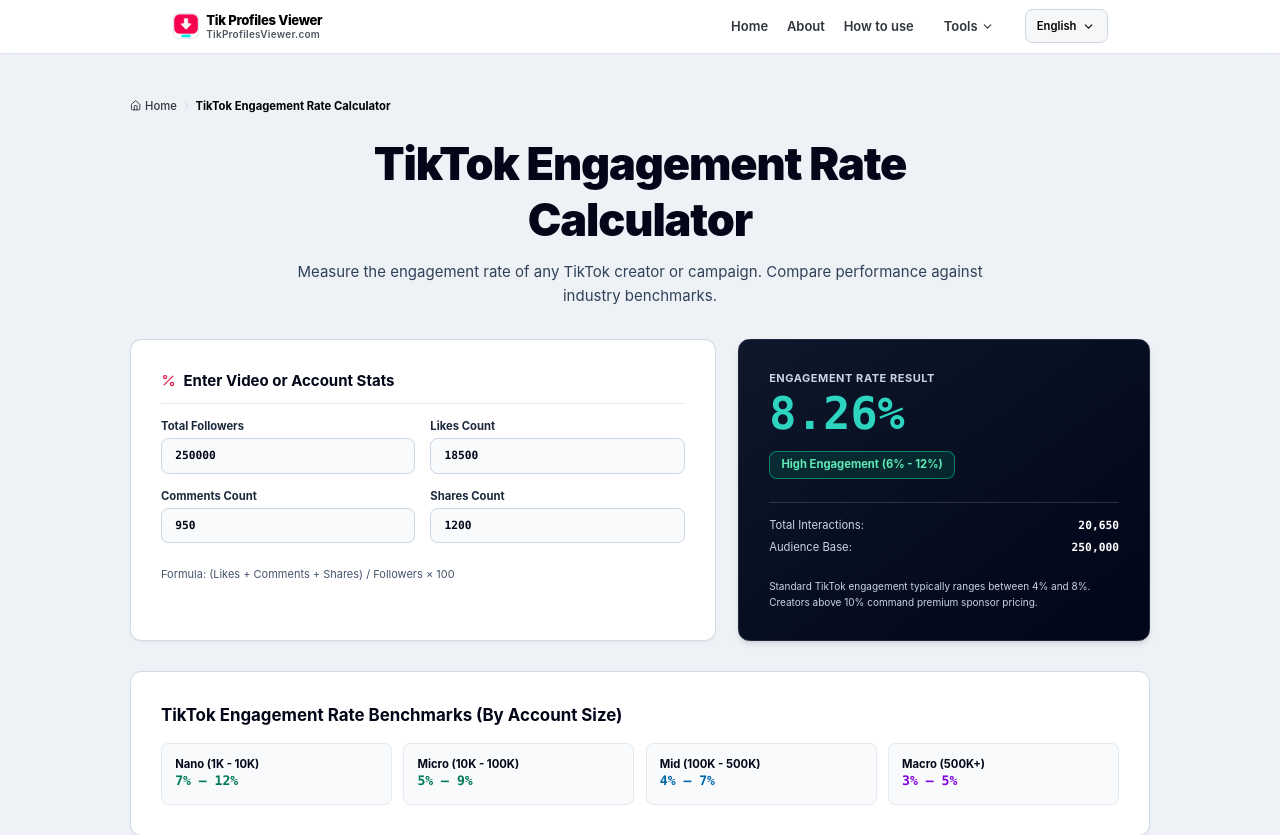
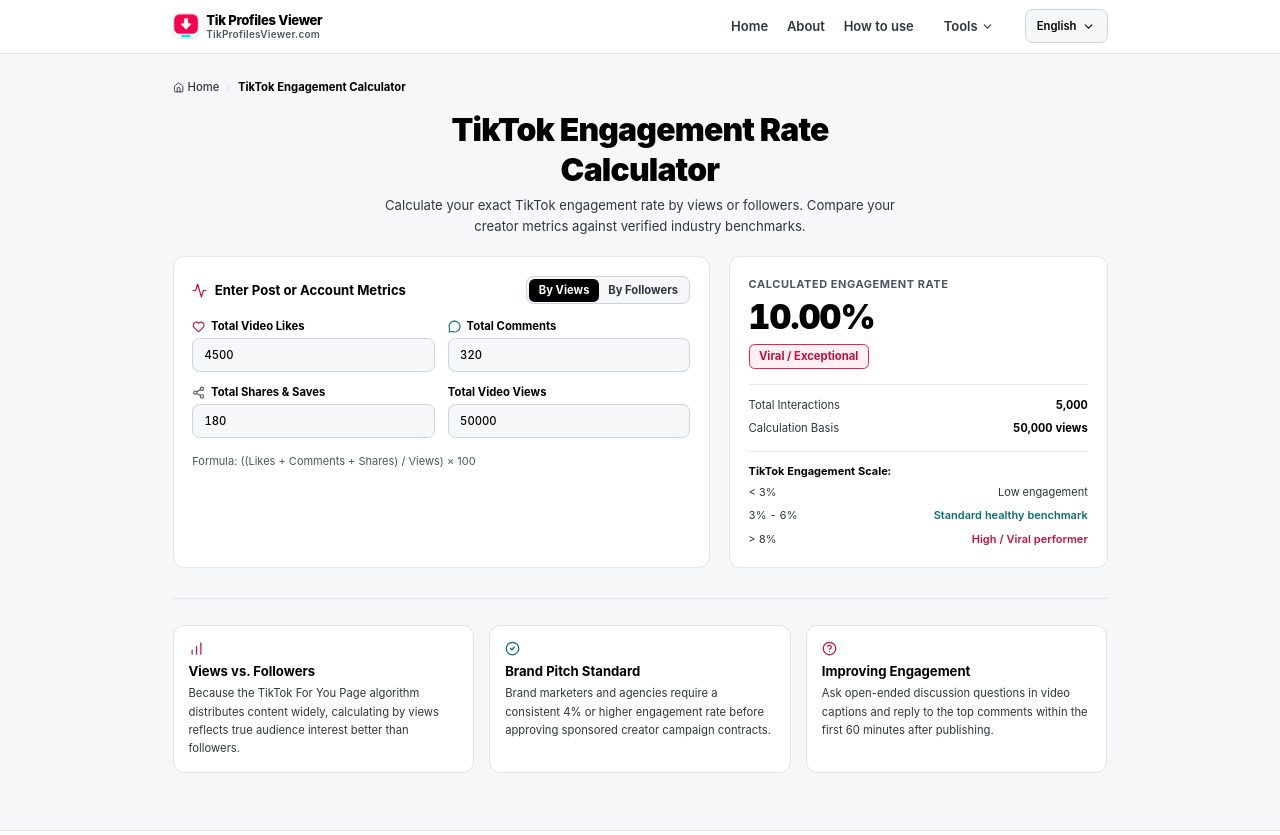
Before and after one commit to eaelax/testing, a Next.js app: page /tiktok-engagement-calculator in a window 1280 px wide. Shown: the top 835 px of the page. Built offline with nearby package versions, Linux system fonts and the light colour scheme.

Commit message:
Update app/tiktok-engagement-calculator/page.tsx from AI Studio

```diff
--- a/app/tiktok-engagement-calculator/page.tsx
+++ b/app/tiktok-engagement-calculator/page.tsx
@@ -1,178 +1,253 @@
 'use client';
 
 import { useState } from 'react';
+import {
+  TrendingUp,
+  Percent,
+  CheckCircle2,
+  AlertTriangle,
+  HelpCircle,
+  BarChart,
+  Activity,
+  Heart,
+  MessageCircle,
+  Share2,
+} from 'lucide-react';
 import Navbar from '@/components/Navbar';
 import Footer from '@/components/Footer';
 import Breadcrumbs from '@/components/Breadcrumbs';
 import AdSlot from '@/components/AdSlot';
-import { Percent } from 'lucide-react';
 
 export default function EngagementCalculatorPage() {
-  const [followers, setFollowers] = useState<string>('250000');
-  const [likes, setLikes] = useState<string>('18500');
-  const [comments, setComments] = useState<string>('950');
-  const [shares, setShares] = useState<string>('1200');
+  const [likes, setLikes] = useState<number>(4500);
+  const [comments, setComments] = useState<number>(320);
+  const [shares, setShares] = useState<number>(180);
+  const [views, setViews] = useState<number>(50000);
+  const [followers, setFollowers] = useState<number>(30000);
+  const [calcMode, setCalcMode] = useState<'views' | 'followers'>('views');
 
-  const fNum = Math.max(1, Number(followers) || 0);
-  const lNum = Number(likes) || 0;
-  const cNum = Number(comments) || 0;
-  const sNum = Number(shares) || 0;
+  const totalInteractions = likes + comments + shares;
 
-  const totalInteractions = lNum + cNum + sNum;
-  const engagementRate = ((totalInteractions / fNum) * 100);
+  // Calculation by Views: (Interactions / Views) * 100
+  // Calculation by Followers: (Interactions / Followers) * 100
+  const engagementRate =
+    calcMode === 'views'
+      ? views > 0
+        ? ((totalInteractions / views) * 100).toFixed(2)
+        : '0.00'
+      : followers > 0
+      ? ((totalInteractions / followers) * 100).toFixed(2)
+      : '0.00';
 
-  let rating = 'Good';
-  let badgeColor = 'text-emerald-300 border-emerald-400/50 bg-emerald-500/15';
-  if (engagementRate < 3) {
-    rating = 'Below Average (< 3%)';
-    badgeColor = 'text-amber-300 border-amber-400/50 bg-amber-500/15';
-  } else if (engagementRate >= 3 && engagementRate < 6) {
-    rating = 'Average (3% - 6%)';
-    badgeColor = 'text-sky-300 border-sky-400/50 bg-sky-500/15';
-  } else if (engagementRate >= 6 && engagementRate < 12) {
-    rating = 'High Engagement (6% - 12%)';
-    badgeColor = 'text-emerald-300 border-emerald-400/50 bg-emerald-500/15';
-  } else {
-    rating = 'Viral / Superstar (12%+)';
-    badgeColor = 'text-[#2dd4bf] border-[#2dd4bf]/50 bg-[#2dd4bf]/15';
-  }
+  const rateNum = Number(engagementRate);
+
+  const getRating = (rate: number) => {
+    if (rate >= 9) return { label: 'Viral / Exceptional', color: 'text-[var(--accent-primary-text)]', bg: 'bg-[var(--accent-soft)]', border: 'border-[var(--accent-primary)]' };
+    if (rate >= 5) return { label: 'Strong / Above Average', color: 'text-[var(--accent-cyan-text)]', bg: 'bg-[var(--accent-cyan-soft)]', border: 'border-[var(--accent-cyan)]' };
+    if (rate >= 3) return { label: 'Healthy / Standard', color: 'text-[var(--ink-primary)]', bg: 'bg-[var(--surface-sunken)]', border: 'border-[var(--border-strong)]' };
+    return { label: 'Low / Room for Growth', color: 'text-[var(--ink-secondary)]', bg: 'bg-[var(--surface-sunken)]', border: 'border-[var(--border-subtle)]' };
+  };
+
+  const rating = getRating(rateNum);
 
   return (
-    <div className="min-h-screen flex flex-col bg-[#eef2f6] text-slate-900">
+    <div className="min-h-screen flex flex-col bg-[var(--surface-canvas)] text-[var(--ink-primary)]">
       <Navbar />
 
-      <main className="flex-1 max-w-[1080px] w-full mx-auto px-4 sm:px-6 lg:px-8 py-8 sm:py-12">
-        <Breadcrumbs items={[{ label: 'TikTok Engagement Rate Calculator' }]} />
+      <main className="flex-1 max-w-[980px] w-full mx-auto px-4 sm:px-6 py-5 sm:py-7">
+        <Breadcrumbs items={[{ label: 'TikTok Engagement Calculator' }]} />
         <AdSlot placement="header" />
 
-        <div className="text-center max-w-3xl mx-auto my-6">
-          <h1 className="text-3xl sm:text-5xl font-black text-slate-950 tracking-tight leading-tight">
+        {/* Compact Hero Header */}
+        <div className="text-center max-w-xl mx-auto mb-5">
+          <h1 className="text-[length:var(--h1-size)] font-black text-[var(--ink-primary)] tracking-tight leading-tight">
             TikTok Engagement Rate Calculator
           </h1>
-          <p className="text-sm sm:text-base text-slate-700 mt-3 leading-relaxed">
-            Measure the engagement rate of any TikTok creator or campaign. Compare performance against industry benchmarks.
+          <p className="text-xs sm:text-sm text-[var(--ink-secondary)] mt-1.5 leading-relaxed">
+            Calculate your exact TikTok engagement rate by views or followers. Compare your creator metrics against verified industry benchmarks.
           </p>
         </div>
 
-        <div className="grid grid-cols-1 lg:grid-cols-12 gap-6 my-8">
-          {/* Inputs Column */}
-          <div className="lg:col-span-7 bg-white rounded-xl border border-slate-300/80 p-6 sm:p-8 shadow-xs space-y-4">
-            <h2 className="text-base font-bold text-slate-950 border-b border-slate-200 pb-3 flex items-center gap-2">
-              <Percent className="w-4 h-4 text-[#e11d48]" />
-              <span>Enter Video or Account Stats</span>
-            </h2>
+        {/* Interactive Calculator Workbench */}
+        <div className="grid grid-cols-1 lg:grid-cols-12 gap-5 mb-8">
+          {/* Controls Column (7 cols) */}
+          <div className="lg:col-span-7 p-4 sm:p-5 rounded-xl bg-[var(--surface-elevated)] border border-[var(--border-subtle)] space-y-4">
+            <div className="flex items-center justify-between">
+              <h2 className="text-sm font-bold text-[var(--ink-primary)] flex items-center gap-2">
+                <Activity className="w-4 h-4 text-[var(--accent-primary-text)]" />
+                <span>Enter Post or Account Metrics</span>
+              </h2>
 
-            <div className="grid grid-cols-1 sm:grid-cols-2 gap-4">
+              {/* Mode Toggle */}
+              <div className="flex rounded-lg border border-[var(--border-strong)] bg-[var(--surface-canvas)] p-0.5 text-xs font-bold">
+                <button
+                  type="button"
+                  onClick={() => setCalcMode('views')}
+                  className={`px-2.5 py-1 rounded-md transition-all cursor-pointer ${
+                    calcMode === 'views'
+                      ? 'bg-[var(--accent-dark)] text-[var(--accent-contrast)]'
+                      : 'text-[var(--ink-secondary)] hover:text-[var(--ink-primary)]'
+                  }`}
+                >
+                  By Views
+                </button>
+                <button
+                  type="button"
+                  onClick={() => setCalcMode('followers')}
+                  className={`px-2.5 py-1 rounded-md transition-all cursor-pointer ${
+                    calcMode === 'followers'
+                      ? 'bg-[var(--accent-dark)] text-[var(--accent-contrast)]'
+                      : 'text-[var(--ink-secondary)] hover:text-[var(--ink-primary)]'
+                  }`}
+                >
+                  By Followers
+                </button>
+              </div>
+            </div>
+
+            {/* Input Grid */}
+            <div className="grid grid-cols-1 sm:grid-cols-2 gap-3.5">
               <div>
-                <label className="text-xs font-bold text-slate-800 block mb-1">
-                  Total Followers
+                <label htmlFor="likes-input" className="block text-xs font-bold text-[var(--ink-primary)] mb-1 flex items-center gap-1.5">
+                  <Heart className="w-3.5 h-3.5 text-[var(--accent-primary-text)]" />
+                  <span>Total Video Likes</span>
                 </label>
                 <input
+                  id="likes-input"
                   type="number"
-                  value={followers}
-                  onChange={(e) => setFollowers(e.target.value)}
-                  className="w-full px-3.5 py-2.5 rounded-lg border border-slate-300 bg-slate-50 text-xs font-mono font-bold text-slate-950 focus:bg-white focus:outline-none focus:border-sky-600"
+                  min="0"
+                  value={likes}
+                  onChange={(e) => setLikes(Math.max(0, Number(e.target.value)))}
+                  className="w-full h-9 px-3 rounded-lg border border-[var(--border-strong)] bg-[var(--surface-canvas)] text-xs font-medium text-[var(--ink-primary)] tabular-nums focus:outline-none focus:border-[var(--accent-primary)]"
                 />
               </div>
 
               <div>
-                <label className="text-xs font-bold text-slate-800 block mb-1">
-                  Likes Count
+                <label htmlFor="comments-input" className="block text-xs font-bold text-[var(--ink-primary)] mb-1 flex items-center gap-1.5">
+                  <MessageCircle className="w-3.5 h-3.5 text-[var(--accent-cyan-text)]" />
+                  <span>Total Comments</span>
                 </label>
                 <input
+                  id="comments-input"
                   type="number"
-                  value={likes}
-                  onChange={(e) => setLikes(e.target.value)}
-                  className="w-full px-3.5 py-2.5 rounded-lg border border-slate-300 bg-slate-50 text-xs font-mono font-bold text-slate-950 focus:bg-white focus:outline-none focus:border-sky-600"
+                  min="0"
+                  value={comments}
+                  onChange={(e) => setComments(Math.max(0, Number(e.target.value)))}
+                  className="w-full h-9 px-3 rounded-lg border border-[var(--border-strong)] bg-[var(--surface-canvas)] text-xs font-medium text-[var(--ink-primary)] tabular-nums focus:outline-none focus:border-[var(--accent-primary)]"
                 />
               </div>
 
               <div>
-                <label className="text-xs font-bold text-slate-800 block mb-1">
-                  Comments Count
+                <label htmlFor="shares-input" className="block text-xs font-bold text-[var(--ink-primary)] mb-1 flex items-center gap-1.5">
+                  <Share2 className="w-3.5 h-3.5 text-[var(--ink-muted)]" />
+                  <span>Total Shares &amp; Saves</span>
                 </label>
                 <input
+                  id="shares-input"
                   type="number"
-                  value={comments}
-                  onChange={(e) => setComments(e.target.value)}
-                  className="w-full px-3.5 py-2.5 rounded-lg border border-slate-300 bg-slate-50 text-xs font-mono font-bold text-slate-950 focus:bg-white focus:outline-none focus:border-sky-600"
+                  min="0"
+                  value={shares}
+                  onChange={(e) => setShares(Math.max(0, Number(e.target.value)))}
+                  className="w-full h-9 px-3 rounded-lg border border-[var(--border-strong)] bg-[var(--surface-canvas)] text-xs font-medium text-[var(--ink-primary)] tabular-nums focus:outline-none focus:border-[var(--accent-primary)]"
                 />
               </div>
 
               <div>
-                <label className="text-xs font-bold text-slate-800 block mb-1">
-                  Shares Count
+                <label htmlFor="benchmark-base-input" className="block text-xs font-bold text-[var(--ink-primary)] mb-1">
+                  {calcMode === 'views' ? 'Total Video Views' : 'Total Followers'}
                 </label>
                 <input
+                  id="benchmark-base-input"
                   type="number"
-                  value={shares}
-                  onChange={(e) => setShares(e.target.value)}
-                  className="w-full px-3.5 py-2.5 rounded-lg border border-slate-300 bg-slate-50 text-xs font-mono font-bold text-slate-950 focus:bg-white focus:outline-none focus:border-sky-600"
+                  min="1"
+                  value={calcMode === 'views' ? views : followers}
+                  onChange={(e) =>
+                    calcMode === 'views'
+                      ? setViews(Math.max(1, Number(e.target.value)))
+                      : setFollowers(Math.max(1, Number(e.target.value)))
+                  }
+                  className="w-full h-9 px-3 rounded-lg border border-[var(--border-strong)] bg-[var(--surface-canvas)] text-xs font-medium text-[var(--ink-primary)] tabular-nums focus:outline-none focus:border-[var(--accent-primary)]"
                 />
               </div>
             </div>
 
-            <p className="text-[11px] text-slate-600 pt-2">
-              Formula: (Likes + Comments + Shares) / Followers × 100
+            <p className="text-[11px] text-[var(--ink-muted)] leading-relaxed">
+              Formula: ((Likes + Comments + Shares) / {calcMode === 'views' ? 'Views' : 'Followers'}) &times; 100
             </p>
           </div>
 
-          {/* Results Column */}
-          <div className="lg:col-span-5 bg-gradient-to-br from-slate-900 to-slate-950 text-white rounded-xl border border-slate-800 p-6 sm:p-8 flex flex-col justify-between shadow-md">
+          {/* Results Summary Column (5 cols) */}
+          <div className="lg:col-span-5 p-4 sm:p-5 rounded-xl bg-[var(--surface-elevated)] border border-[var(--border-subtle)] flex flex-col justify-between">
             <div>
-              <span className="text-[11px] font-bold text-slate-300 uppercase tracking-wider block mb-1">
-                Engagement Rate Result
-              </span>
-              <div className="text-4xl sm:text-5xl font-mono font-black text-[#2dd4bf]">
-                {engagementRate.toFixed(2)}%
+              <div className="text-[11px] font-bold uppercase tracking-wider text-[var(--ink-muted)] mb-1">
+                Calculated Engagement Rate
+              </div>
+              <div className="text-3xl sm:text-4xl font-black text-[var(--ink-primary)] tracking-tight tabular-nums">
+                {engagementRate}%
               </div>
 
-              <div className={`mt-4 inline-block px-3 py-1.5 rounded-lg border text-xs font-bold ${badgeColor}`}>
-                {rating}
+              <div className={`mt-2.5 inline-flex items-center gap-1.5 px-2.5 py-1 rounded-md text-xs font-bold border ${rating.bg} ${rating.color} ${rating.border}`}>
+                <span>{rating.label}</span>
               </div>
 
-              <div className="mt-6 space-y-2 text-xs border-t border-white/15 pt-4">
-                <div className="flex justify-between">
-                  <span className="text-slate-300">Total Interactions:</span>
-                  <span className="font-mono font-bold text-white">{totalInteractions.toLocaleString()}</span>
+              {/* Interaction Breakdown */}
+              <div className="mt-4 pt-3.5 border-t border-[var(--border-subtle)] space-y-2 text-xs tabular-nums">
+                <div className="flex justify-between text-[var(--ink-secondary)]">
+                  <span>Total Interactions</span>
+                  <span className="font-bold text-[var(--ink-primary)]">
+                    {totalInteractions.toLocaleString()}
+                  </span>
                 </div>
-                <div className="flex justify-between">
-                  <span className="text-slate-300">Audience Base:</span>
-                  <span className="font-mono font-bold text-white">{fNum.toLocaleString()}</span>
+                <div className="flex justify-between text-[var(--ink-secondary)]">
+                  <span>Calculation Basis</span>
+                  <span className="font-bold text-[var(--ink-primary)]">
+                    {(calcMode === 'views' ? views : followers).toLocaleString()} {calcMode}
+                  </span>
                 </div>
               </div>
             </div>
 
-            <p className="text-[10px] text-slate-300 mt-6 leading-relaxed">
-              Standard TikTok engagement typically ranges between 4% and 8%. Creators above 10% command premium sponsor pricing.
-            </p>
+            {/* Quick Benchmark Reference */}
+            <div className="mt-4 pt-3 border-t border-[var(--border-subtle)] space-y-1.5 text-[11px] tabular-nums">
+              <div className="font-bold text-[var(--ink-primary)] mb-1">TikTok Engagement Scale:</div>
+              <div className="flex justify-between text-[var(--ink-secondary)]">
+                <span>&lt; 3%</span>
+                <span>Low engagement</span>
+              </div>
+              <div className="flex justify-between text-[var(--ink-secondary)]">
+                <span>3% - 6%</span>
+                <span className="text-[var(--accent-cyan-text)] font-semibold">Standard healthy benchmark</span>
+              </div>
+              <div className="flex justify-between text-[var(--ink-secondary)]">
+                <span>&gt; 8%</span>
+                <span className="text-[var(--accent-primary-text)] font-semibold">High / Viral performer</span>
+              </div>
+            </div>
           </div>
         </div>
 
-        <AdSlot placement="above_grid" />
-
-        {/* Benchmarks Table */}
-        <section className="bg-white rounded-xl border border-slate-300/80 p-6 sm:p-8 shadow-xs my-8">
-          <h2 className="text-base sm:text-lg font-bold text-slate-950 mb-4">
-            TikTok Engagement Rate Benchmarks (By Account Size)
-          </h2>
-          <div className="grid grid-cols-1 sm:grid-cols-4 gap-3 text-xs">
-            <div className="p-3.5 rounded-lg bg-slate-50 border border-slate-200">
-              <strong className="block text-slate-950">Nano (1K - 10K)</strong>
-              <span className="text-emerald-700 font-bold font-mono text-sm">7% – 12%</span>
-            </div>
-            <div className="p-3.5 rounded-lg bg-slate-50 border border-slate-200">
-              <strong className="block text-slate-950">Micro (10K - 100K)</strong>
-              <span className="text-emerald-700 font-bold font-mono text-sm">5% – 9%</span>
-            </div>
-            <div className="p-3.5 rounded-lg bg-slate-50 border border-slate-200">
-              <strong className="block text-slate-950">Mid (100K - 500K)</strong>
-              <span className="text-sky-700 font-bold font-mono text-sm">4% – 7%</span>
-            </div>
-            <div className="p-3.5 rounded-lg bg-slate-50 border border-slate-200">
-              <strong className="block text-slate-950">Macro (500K+)</strong>
-              <span className="text-purple-700 font-bold font-mono text-sm">3% – 5%</span>
-            </div>
+        {/* Informational Guidance */}
+        <section className="mt-7 pt-7 border-t border-[var(--border-subtle)] grid grid-cols-1 md:grid-cols-3 gap-4 mb-8">
+          <div className="p-4 rounded-xl bg-[var(--surface-elevated)] border border-[var(--border-subtle)]">
+            <BarChart className="w-4 h-4 text-[var(--accent-primary-text)] mb-1.5" />
+            <h3 className="text-sm font-bold text-[var(--ink-primary)] mb-1">Views vs. Followers</h3>
+            <p className="text-xs text-[var(--ink-secondary)] leading-relaxed">
+              Because the TikTok For You Page algorithm distributes content widely, calculating by views reflects true audience interest better than followers.
+            </p>
+          </div>
+          <div className="p-4 rounded-xl bg-[var(--surface-elevated)] border border-[var(--border-subtle)]">
+            <CheckCircle2 className="w-4 h-4 text-[var(--accent-cyan-text)] mb-1.5" />
+            <h3 className="text-sm font-bold text-[var(--ink-primary)] mb-1">Brand Pitch Standard</h3>
+            <p className="text-xs text-[var(--ink-secondary)] leading-relaxed">
+              Brand marketers and agencies require a consistent 4% or higher engagement rate before approving sponsored creator campaign contracts.
+            </p>
+          </div>
+          <div className="p-4 rounded-xl bg-[var(--surface-elevated)] border border-[var(--border-subtle)]">
+            <HelpCircle className="w-4 h-4 text-[var(--accent-primary-text)] mb-1.5" />
+            <h3 className="text-sm font-bold text-[var(--ink-primary)] mb-1">Improving Engagement</h3>
+            <p className="text-xs text-[var(--ink-secondary)] leading-relaxed">
+              Ask open-ended discussion questions in video captions and reply to the top comments within the first 60 minutes after publishing.
+            </p>
           </div>
         </section>
       </main>
```
